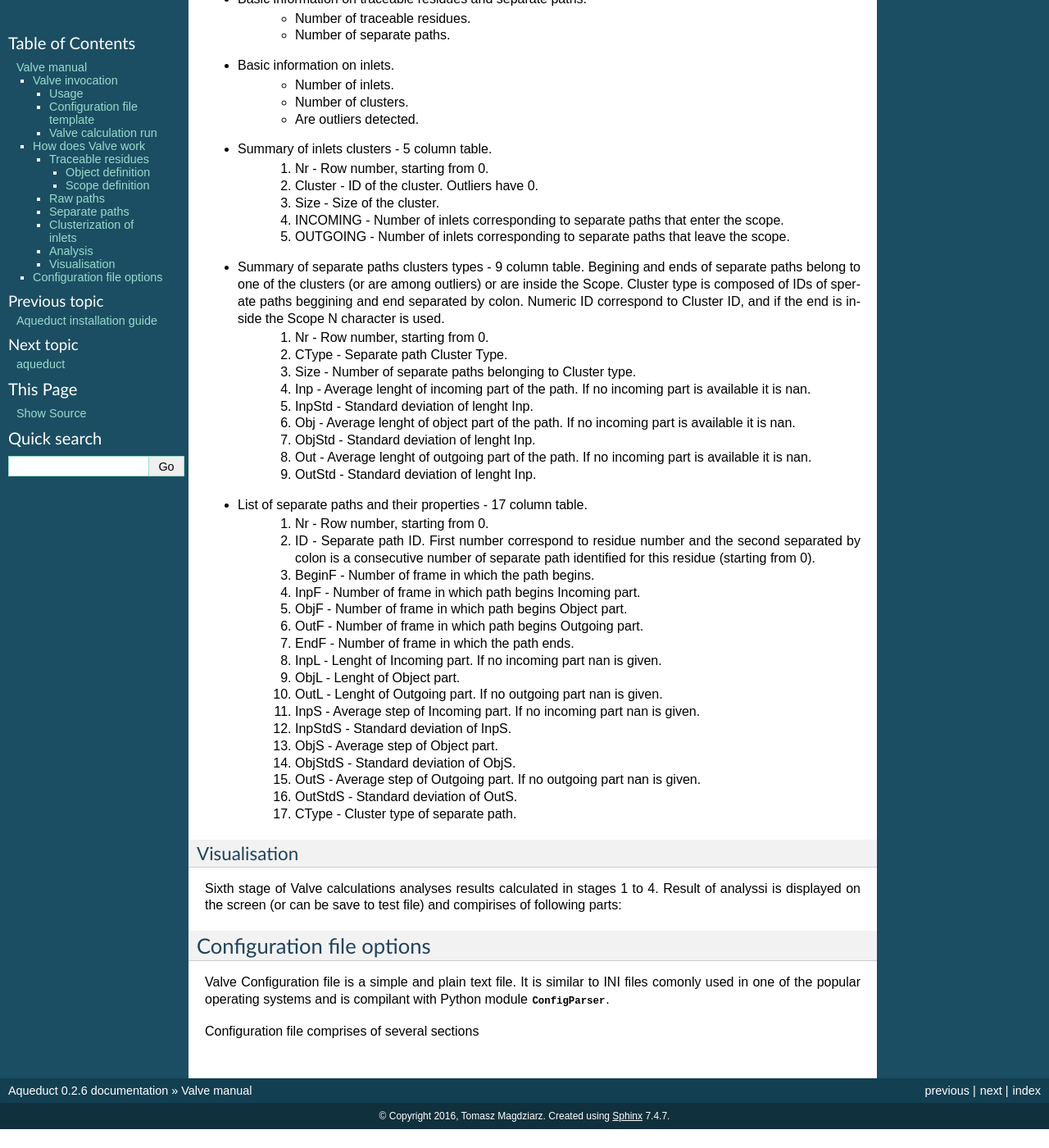
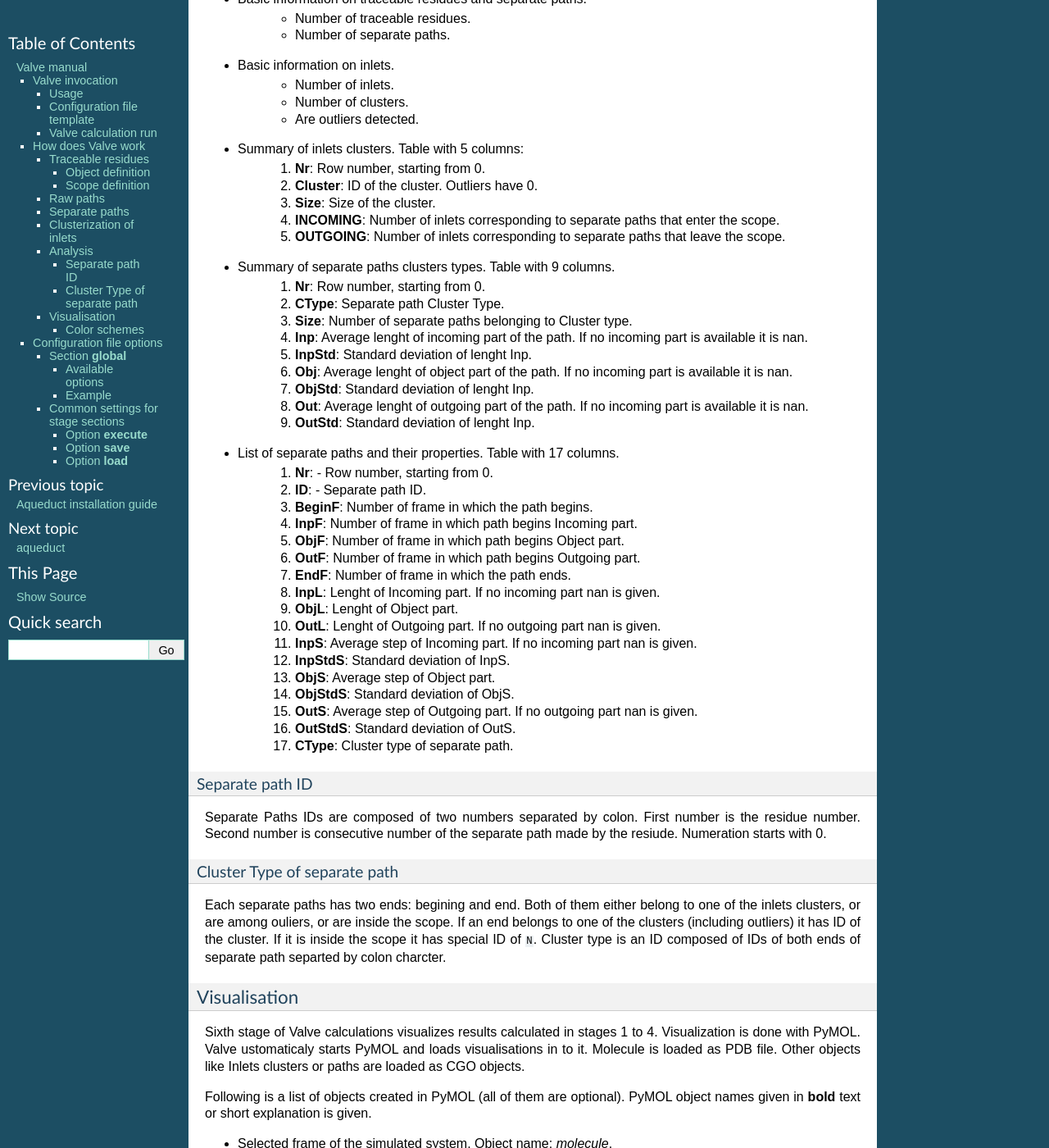
Before and after one commit to TUNNELING-GROUP/aqua-duct, a Sphinx documentation site: the page built from docs/source/valve_manual.rst, in a window 1280 px wide and 1400 px high, scrolled down 3692 px. Shown: the whole window at 82% size. Built offline with Sphinx 7.4.7, drawn with Linux system fonts in a browser that asks for light colours; before the commit the page ends 5069 px from its top, so only the background shows below that; some of the changed text lies outside the part shown.

Commit message:
valve docs

```diff
--- a/docs/source/valve_manual.rst
+++ b/docs/source/valve_manual.rst
@@ -148,7 +148,7 @@
 Analysis
 ^^^^^^^^
 
-Fith stage of Valve calculations analyses results calculated in stages 1 to 4. Result of analyssi is displayed on the screen (or can be save to test file) and compirises of following parts:
+Fifth stage of Valve calculations analyses results calculated in stages 1 to 4. Results of the analysis is displayed on the screen or can be save to text file and comprise of following parts:
 
 * Tile and data stamp.
 * [Optional] Dump of configuraion options.
@@ -159,51 +159,144 @@
     * Number of inlets.
     * Number of clusters.
     * Are outliers detected.
-* Summary of inlets clusters - 5 column table.
-    #. Nr - Row number, starting from 0.
-    #. Cluster - ID of the cluster. Outliers have 0.
-    #. Size - Size of the cluster.
-    #. INCOMING - Number of inlets corresponding to separate paths that enter the scope.
-    #. OUTGOING - Number of inlets corresponding to separate paths that leave the scope.
-* Summary of separate paths clusters types - 9 column table. Begining and ends of separate paths belong to one of the clusters (or are among outliers) or are inside the Scope. Cluster type is composed of IDs of sperate paths beggining and end separated by colon. Numeric ID correspond to Cluster ID, and if the end is inside the Scope N character is used.
-    #. Nr - Row number, starting from 0.
-    #. CType - Separate path Cluster Type.
-    #. Size - Number of separate paths belonging to Cluster type.
-    #. Inp - Average lenght of incoming part of the path. If no incoming part is available it is nan.
-    #. InpStd - Standard deviation of lenght Inp.
-    #. Obj - Average lenght of object part of the path. If no incoming part is available it is nan.
-    #. ObjStd - Standard deviation of lenght Inp.
-    #. Out - Average lenght of outgoing part of the path. If no incoming part is available it is nan.
-    #. OutStd - Standard deviation of lenght Inp.
-* List of separate paths and their properties - 17 column table.
-    #. Nr - Row number, starting from 0.
-    #. ID - Separate path ID. First number correspond to residue number and the second separated by colon is a consecutive number of separate path identified for this residue (starting from 0).
-    #. BeginF - Number of frame in which the path begins.
-    #. InpF - Number of frame in which path begins Incoming part.
-    #. ObjF - Number of frame in which path begins Object part.
-    #. OutF - Number of frame in which path begins Outgoing part.
-    #. EndF - Number of frame in which the path ends.
-    #. InpL - Lenght of Incoming part. If no incoming part nan is given.
-    #. ObjL - Lenght of Object part.
-    #. OutL - Lenght of Outgoing part. If no outgoing part nan is given.
-    #. InpS - Average step of Incoming part. If no incoming part nan is given.
-    #. InpStdS - Standard deviation of InpS.
-    #. ObjS - Average step of Object part.
-    #. ObjStdS - Standard deviation of ObjS.
-    #. OutS - Average step of Outgoing part. If no outgoing part nan is given.
-    #. OutStdS - Standard deviation of OutS.
-    #. CType - Cluster type of separate path.
+* Summary of inlets clusters. Table with 5 columns:
+    #. **Nr**: Row number, starting from 0.
+    #. **Cluster**: ID of the cluster. Outliers have 0.
+    #. **Size**: Size of the cluster.
+    #. **INCOMING**: Number of inlets corresponding to separate paths that enter the scope.
+    #. **OUTGOING**: Number of inlets corresponding to separate paths that leave the scope.
+* Summary of separate paths clusters types. Table with 9 columns.
+    #. **Nr**: Row number, starting from 0.
+    #. **CType**: Separate path Cluster Type.
+    #. **Size**: Number of separate paths belonging to Cluster type.
+    #. **Inp**: Average lenght of incoming part of the path. If no incoming part is available it is nan.
+    #. **InpStd**: Standard deviation of lenght Inp.
+    #. **Obj**: Average lenght of object part of the path. If no incoming part is available it is nan.
+    #. **ObjStd**: Standard deviation of lenght Inp.
+    #. **Out**: Average lenght of outgoing part of the path. If no incoming part is available it is nan.
+    #. **OutStd**: Standard deviation of lenght Inp.
+* List of separate paths and their properties. Table with 17 columns.
+    #. **Nr**: - Row number, starting from 0.
+    #. **ID**: - Separate path ID.
+    #. **BeginF**: Number of frame in which the path begins.
+    #. **InpF**: Number of frame in which path begins Incoming part.
+    #. **ObjF**: Number of frame in which path begins Object part.
+    #. **OutF**: Number of frame in which path begins Outgoing part.
+    #. **EndF**: Number of frame in which the path ends.
+    #. **InpL**: Lenght of Incoming part. If no incoming part nan is given.
+    #. **ObjL**: Lenght of Object part.
+    #. **OutL**: Lenght of Outgoing part. If no outgoing part nan is given.
+    #. **InpS**: Average step of Incoming part. If no incoming part nan is given.
+    #. **InpStdS**: Standard deviation of InpS.
+    #. **ObjS**: Average step of Object part.
+    #. **ObjStdS**: Standard deviation of ObjS.
+    #. **OutS**: Average step of Outgoing part. If no outgoing part nan is given.
+    #. **OutStdS**: Standard deviation of OutS.
+    #. **CType**: Cluster type of separate path.
+
+Separate path ID
+""""""""""""""""
+
+Separate Paths IDs are composed of two numbers separated by colon. First number is the residue number. Second number is consecutive number of the separate path made by the resiude. Numeration starts with 0.
+
+Cluster Type of separate path
+"""""""""""""""""""""""""""""
+
+Each separate paths has two ends: begining and end. Both of them either belong to one of the inlets clusters, or are among ouliers, or are inside the scope. If an end belongs to one of the clusters (including outliers) it has ID of the cluster. If it is inside the scope it has special ID of ``N``. Cluster type is an ID composed of IDs of both ends of separate path separted by colon charcter.
 
 Visualisation
 ^^^^^^^^^^^^^
 
-Sixth stage of Valve calculations analyses results calculated in stages 1 to 4. Result of analyssi is displayed on the screen (or can be save to test file) and compirises of following parts:
+Sixth stage of Valve calculations visualizes results calculated in stages 1 to 4. Visualization is done with PyMOL. Valve ustomaticaly starts PyMOL and loads visualisations in to it.
+Molecule is loaded as PDB file. Other objects like Inlets clusters or paths are loaded as CGO objects.
 
+Following is a list of objects created in PyMOL (all of them are optional). PyMOL object names given in **bold** text or short explanation is given.
 
+* Selected frame of the simulated system. Object name: *molecule*.
+* Inlets clusters, each cluster is a separate object. Object name: **cluster_** followed by cluster annotation: otliers are annotated as Out; regular clusters by ID.
+* List of cluster types, raw paths. Each cluster type is a separate object. Object name composed of cluster type (colon replaced by underline) plus **_raw**.
+* List of cluster types, smooth paths. Each cluster type is a separate object. Object name composed of cluster type (colon replaced by underline) plus **_smooth**.
+* All raw paths. They can be displayed as one object or separated in to Incoming, Object and Outgoing part. Object name: **all_raw**, or **all_raw_in**, **all_raw_obj**, and **all_raw_out**.
+* All raw paths inlets arrows. Object name: **all_raw_paths_io**.
+* All smooth paths. They can be displayed as one object or separated in to Incoming, Object and Outgoing part. Object name: **all_smooth**, or **all_smooth_in**, **all_smooth_obj**, and **all_smooth_out**.
+* All raw paths inlets arrows. Object name: **all_raw_paths_io**.
+* Raw paths displayed as separate objects or as one object with several states. Object name: **raw_paths_** plus number of path or **raw_paths** if displayed as one object.
+* Smooth paths displayed as separate objects or as one object with several states. Object name: **smooth_paths_** plus number of path or **smooth_paths** if displayed as one object.
+* Raw paths arrows displayed as separate objects or as one object with several states. Object name: **raw_paths_io_** plus number of path or **raw_paths_io** if displayed as one object.
+* Smooth paths arrows displayed as separate objects or as one object with several states. Object name: **smooth_paths_io_** plus number of path or **smooth_paths_io** if displayed as one object.
+
+Color schemes
+"""""""""""""
+
+Inlets clusters are collored automaticaly. Outlaiers are grey.
+
+Incoming parts of paths are red, Outgoing parts are blue. Object parts in case of smooth paths are green and in case of raw paths are green if residue is precisely in the object area or yellow if is leaved object area but it is not in the Outgoing part yet.
+
+Arrows are colored in accordance to paths colors.
 
 Configuration file options
 --------------------------
 
 Valve Configuration file is a simple and plain text file. It is similar to INI files comonly used in one of the popular operating systems and is compilant with Python module :mod:`ConfigParser`.
 
-Configuration file comprises of several sections
+Configuration file comprises of several sections. They can be grupped in to three categories. Names of sections given in **bold** text.
+
+#. Global settings:
+    * **global**
+#. Stages options:
+    * **traceable_residues**
+    * **raw_paths**
+    * **separate_paths**
+    * **inlets_clusterization**
+    * **analysis**
+    * **visualize**
+#. Methods options:
+    * **smooth**
+    * **clusterization**
+    * **reclusteriation**
+
+Section **global**
+^^^^^^^^^^^^^^^^^^
+
+This section allows settings of trajectory data and progress bar type.
+
+Available options
+"""""""""""""""""
+
+* ``top`` - Path to Amber topology file.
+* ``nc`` - Path to Amber NetCDF file.
+* ``pbar`` - Progres bar type. Posible values:
+    * ``simple`` - [Default, Recomended] Build in progres bar.
+
+Example
+"""""""
+
+::
+
+    [global]
+    top = path/to/topology/file.prmtop
+    nc = path/to/trajectory/file.nc
+    pbar = simple
+
+Common settings for stage sections
+^^^^^^^^^^^^^^^^^^^^^^^^^^^^^^^^^^
+
+Option **execute**
+""""""""""""""""""
+
+All stage sections have ``execute`` option. There are two possible values:
+
+* ``run``
+* ``skip``
+
+If ``execute`` is set to ``run`` particular stage is executed, otherwise, it is skipped.
+
+Option **save**
+"""""""""""""""
+
+This options allows so save a dump of calculated data on the disk. If ``execute`` is set to ``run`` and ``save`` if a path to the file data calculated in the stage is dumped to the file. If ``save`` is set to ``None`` no data is saved.
+
+Option **load**
+"""""""""""""""
+
+If ``execute`` is set to ``skip`` and ``load`` points to the file with saved calculations, saved data is loaded.
```
